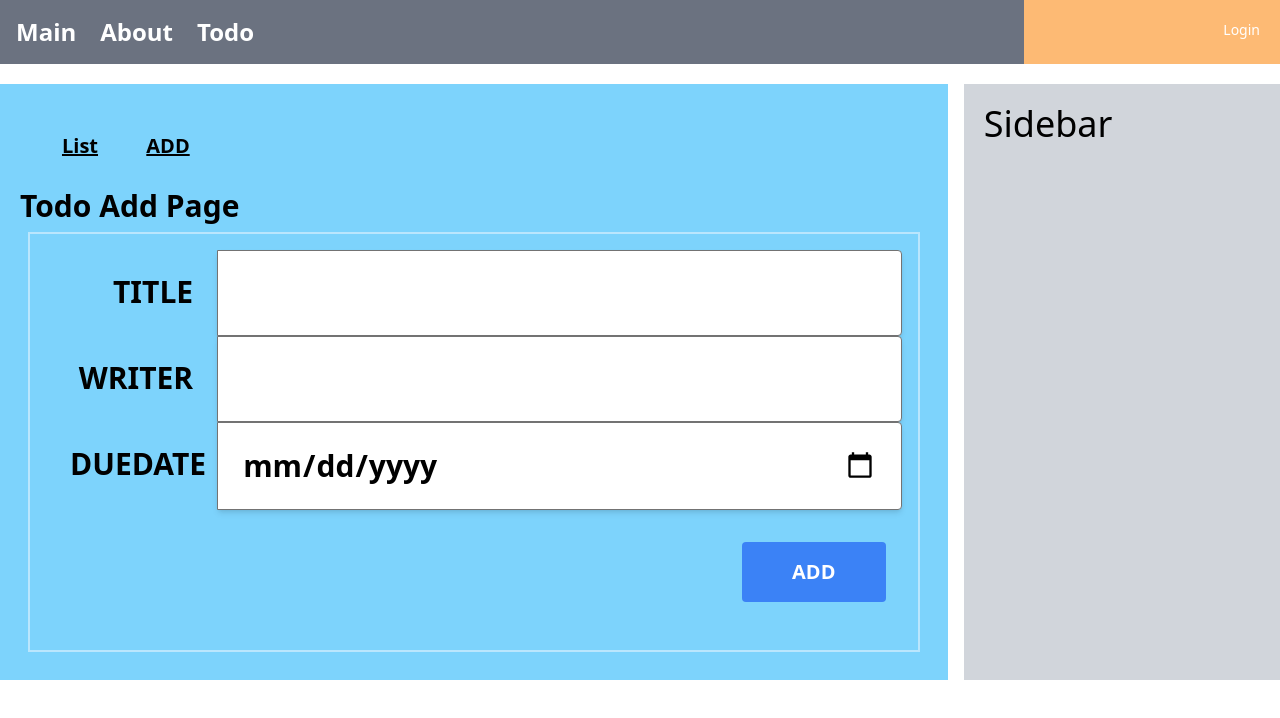
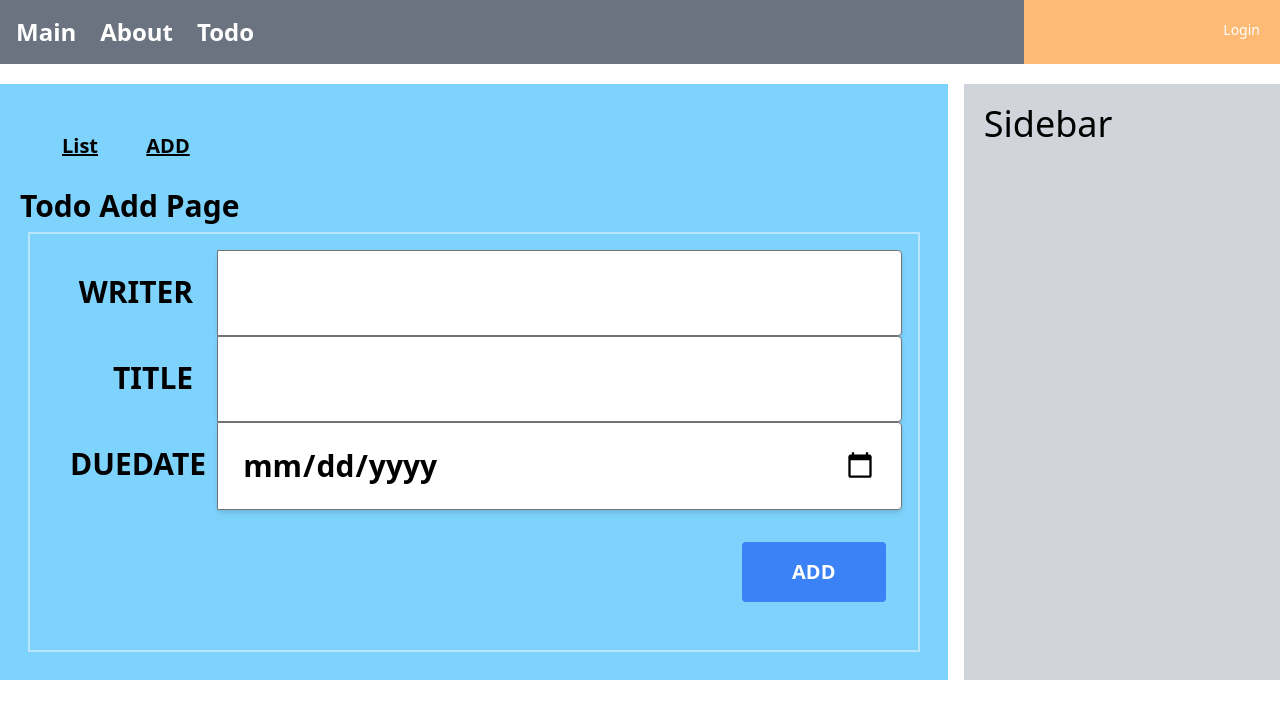
Before and after one commit to bestalphas/Front, a React (Create React App) app: page /todo/add in a window 1280 px wide. Shown: the top 718 px of the page. Built offline with nearby package versions, Linux system fonts and the light colour scheme.

Commit message:
modified:   src/components/todo/AddComponent.js

```diff
--- a/src/components/todo/AddComponent.js
+++ b/src/components/todo/AddComponent.js
@@ -48,9 +48,9 @@ const AddComponent = () =>{
 
             <div className="flex justify-center">
                 <div className="relative mb-4 flex w-full flex-wrap items-stretch">
+                    <div className="w-1/5 p-6 text-right font-bold">WRITER</div>
+                    <input className="w-4/5 p-6 rounded-r border border-solid border-neutral-500 shadow-md" name="writer" type={'text'} value={todo.writer} onChange={handleChangeTodo}></input>
                     <div className="w-1/5 p-6 text-right font-bold">TITLE</div>
-                    <input className="w-4/5 p-6 rounded-r border border-solid border-neutral-500 shadow-md" name="writer" type={'text'} value={todo.writer} onChange={handleChangeTodo}></input>
-                    <div className="w-1/5 p-6 text-right font-bold">WRITER</div>
                     <input className="w-4/5 p-6 rounded-r border border-solid border-neutral-500 shadow-md" name="title" type={'text'} value={todo.title} onChange={handleChangeTodo}></input>
                     <div className="w-1/5 p-6 text-right font-bold">DUEDATE</div>
                     <input className="w-4/5 p-6 rounded-r border border-solid border-neutral-500 shadow-md" name="dueDate" type={'date'} value={todo.dueDate} onChange={handleChangeTodo}></input>
```
